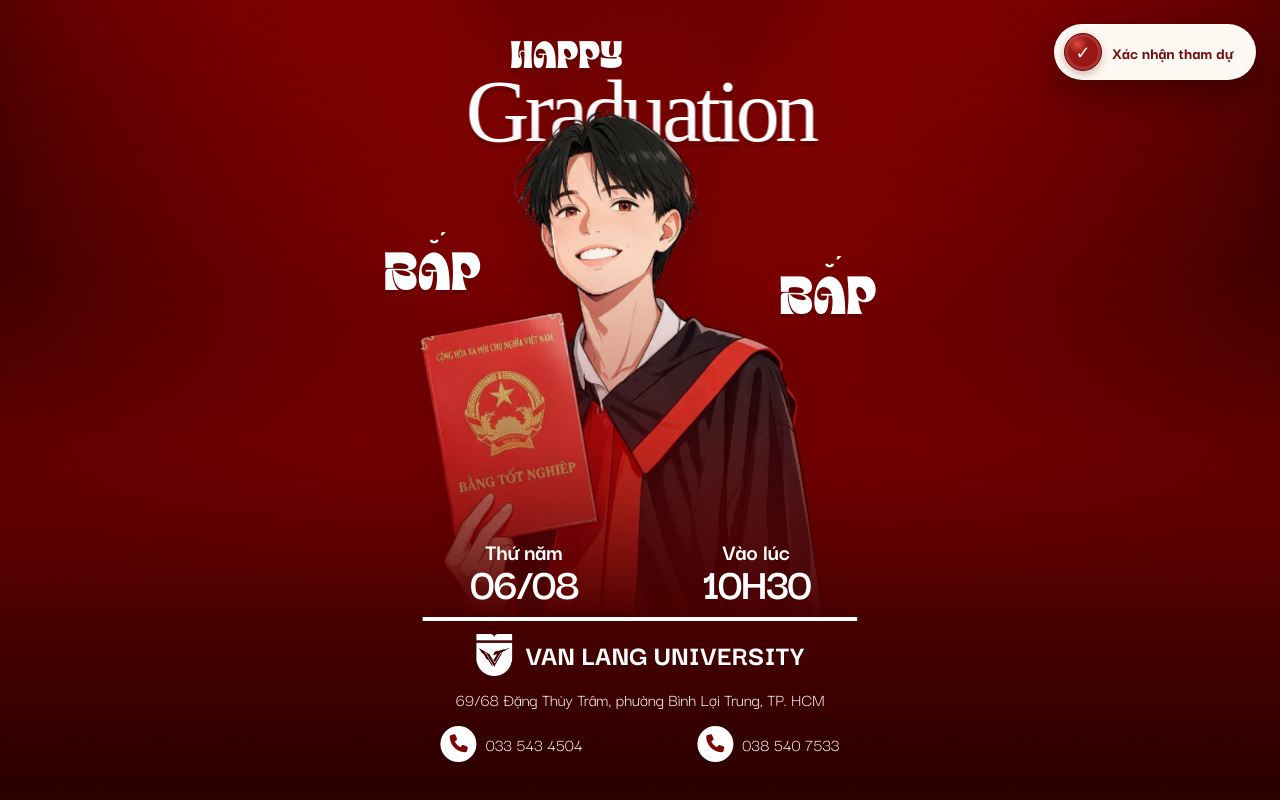
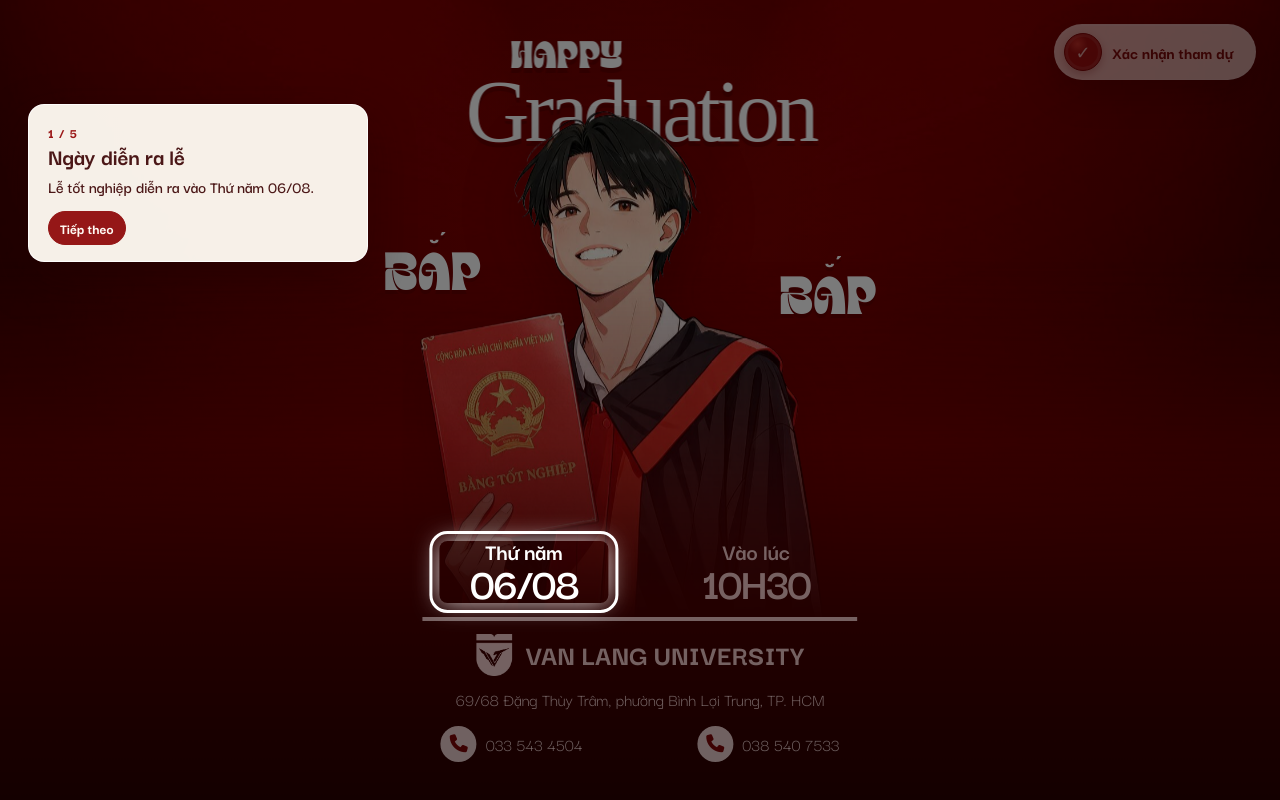
Before and after one commit to thanhhien1732/graduation_invitation, a React (Vite) app: page / in a window 1280 px wide. Built offline with nearby package versions, Linux system fonts and the light colour scheme; no server answers; a web font is replaced by a local one.

Commit message:
update preview tour

```diff
--- a/src/App.css
+++ b/src/App.css
@@ -58,15 +58,18 @@
 }
 
 .graduate-photo {
+  --graduate-offset-x: 0px;
   position: absolute;
   bottom: -2.5%;
-  left: 50%;
+  left: calc(50% + var(--graduate-offset-x));
   width: auto;
   max-width: none;
   height: 89%;
   transform: translateX(-50%);
   transform-origin: center bottom;
   filter: drop-shadow(0 22px 30px rgb(45 0 0 / 30%));
+  -webkit-mask-image: linear-gradient(to bottom, #000 0%, #000 93%, transparent 100%);
+  mask-image: linear-gradient(to bottom, #000 0%, #000 93%, transparent 100%);
   animation: person-float 2s ease-in-out 1s infinite alternate;
 }
 
@@ -363,6 +366,131 @@
   box-shadow:
     inset 0 0 0 3px rgb(255 255 255 / 12%),
     0 3px 8px rgb(91 0 0 / 28%);
+}
+
+.is-guide-highlighted {
+  border-radius: 8px;
+  outline: 3px solid #fff4d6;
+  outline-offset: 7px;
+  box-shadow: 0 0 28px rgb(255 244 214 / 88%);
+}
+
+.invitation-stage.is-guide-active .background-layer,
+.invitation-stage.is-guide-active .graduate-reveal,
+.invitation-stage.is-guide-active .foreground-layer,
+.invitation-stage.is-guide-active .graduation-heading,
+.invitation-stage.is-guide-active .graduate-name {
+  filter: brightness(0.48);
+  transition: filter 220ms ease;
+}
+
+.invitation-stage.is-guide-active .event-time,
+.invitation-stage.is-guide-active .event-divider,
+.invitation-stage.is-guide-active .university,
+.invitation-stage.is-guide-active .event-address,
+.invitation-stage.is-guide-active .contact-row {
+  opacity: 0.38;
+  transition:
+    opacity 220ms ease,
+    filter 220ms ease;
+}
+
+.invitation-stage.is-guide-active .event-details .is-guide-highlighted {
+  opacity: 1;
+  filter: brightness(1.2);
+}
+
+.invitation-stage.is-guide-active .rsvp-trigger {
+  opacity: 0.5;
+  filter: brightness(0.58);
+  transition:
+    opacity 220ms ease,
+    filter 220ms ease,
+    transform 180ms ease,
+    box-shadow 180ms ease;
+}
+
+.invitation-stage.is-guide-active .rsvp-trigger.is-guide-highlighted {
+  opacity: 1;
+  filter: none;
+}
+
+.event-time.is-guide-highlighted,
+.event-address.is-guide-highlighted,
+.contact-row.is-guide-highlighted {
+  position: relative;
+  z-index: 20;
+  animation: guide-highlight-pulse 1.2s ease-in-out infinite alternate;
+}
+
+.rsvp-trigger.is-guide-highlighted {
+  z-index: 20;
+}
+
+.invitation-guide {
+  position: fixed;
+  z-index: 30;
+  top: 104px;
+  left: 28px;
+  width: min(340px, calc(100vw - 56px));
+  padding: 18px 19px 16px;
+  color: #4b1717;
+  font-family: 'Darker Grotesque', Arial, sans-serif;
+  background: rgb(255 250 242 / 96%);
+  border: 1px solid rgb(255 255 255 / 88%);
+  border-radius: 16px;
+  box-shadow: 0 18px 46px rgb(31 0 0 / 38%);
+}
+
+.invitation-guide-count {
+  margin: 0 0 2px;
+  color: #9b1717;
+  font-size: 14px;
+  font-weight: 800;
+  letter-spacing: 0.08em;
+}
+
+.invitation-guide h2 {
+  margin: 0;
+  font-size: 24px;
+  line-height: 1.05;
+}
+
+.invitation-guide>p:not(.invitation-guide-count) {
+  margin: 7px 0 14px;
+  font-size: 17px;
+  font-weight: 600;
+  line-height: 1.25;
+}
+
+.invitation-guide-actions {
+  display: flex;
+  flex-wrap: wrap;
+  gap: 7px;
+}
+
+.invitation-guide-actions button {
+  min-height: 34px;
+  padding: 5px 11px;
+  color: #7a1414;
+  font: inherit;
+  font-size: 15px;
+  font-weight: 750;
+  background: transparent;
+  border: 1px solid rgb(122 20 20 / 32%);
+  border-radius: 999px;
+  cursor: pointer;
+}
+
+.invitation-guide-actions button:last-child {
+  color: #fff9f3;
+  background: #951717;
+  border-color: #951717;
+}
+
+.invitation-guide-actions button:focus-visible {
+  outline: 3px solid #4b1717;
+  outline-offset: 2px;
 }
 
 .rsvp-backdrop {
@@ -849,11 +977,11 @@
 
 @keyframes person-float {
   from {
-    transform: translateX(-50%) translateY(0);
+    translate: 0 0;
   }
 
   to {
-    transform: translateX(-50%) translateY(-2%);
+    translate: 0 -2%;
   }
 }
 
@@ -926,6 +1054,18 @@
   }
 }
 
+@keyframes guide-highlight-pulse {
+  from {
+    outline-color: #fff4d6;
+    box-shadow: 0 0 18px rgb(255 244 214 / 64%);
+  }
+
+  to {
+    outline-color: #fff;
+    box-shadow: 0 0 32px rgb(255 244 214 / 96%);
+  }
+}
+
 @keyframes backdrop-enter {
   from {
     opacity: 0;
@@ -979,6 +1119,7 @@
   .graduate-photo {
     bottom: 5%;
     height: 82%;
+    --graduate-offset-x: 17px;
   }
 
   .graduate-name {
@@ -998,6 +1139,12 @@
   .event-details {
     bottom: 5%;
     width: min(620px, 80vw);
+  }
+
+  .invitation-guide {
+    top: 88px;
+    left: 24px;
+    width: min(340px, 46vw);
   }
 }
 
@@ -1035,7 +1182,7 @@
   .graduate-photo {
     bottom: 9%;
     height: 73%;
-    left: 55%;
+    --graduate-offset-x: 23px;
   }
 
   .foreground-layer {
@@ -1126,6 +1273,22 @@
     height: 32px;
   }
 
+  .invitation-guide {
+    top: 64px;
+    left: 12px;
+    width: calc(100vw - 24px);
+    padding: 14px 15px 13px;
+  }
+
+  .invitation-guide h2 {
+    font-size: 22px;
+  }
+
+  .invitation-guide>p:not(.invitation-guide-count) {
+    margin-bottom: 10px;
+    font-size: 16px;
+  }
+
   .rsvp-backdrop {
     padding: 0;
     place-items: end center;
@@ -1178,6 +1341,7 @@
   .event-details,
   .rsvp-trigger,
   .rsvp-trigger::after,
+  .is-guide-highlighted,
   .rsvp-success button,
   .rsvp-backdrop,
   .rsvp-dialog,
--- a/src/App.jsx
+++ b/src/App.jsx
@@ -19,6 +19,34 @@
 }
 
 const isGmailAddress = (email) => /^[A-Z0-9._%+-]+@gmail\.com$/i.test(email)
+
+const invitationGuideSteps = [
+  {
+    target: 'date',
+    title: 'Ngày diễn ra lễ',
+    description: 'Lễ tốt nghiệp diễn ra vào Thứ năm 06/08.',
+  },
+  {
+    target: 'time',
+    title: 'Giờ bắt đầu',
+    description: 'Buổi lễ bắt đầu vào lúc 10H30.',
+  },
+  {
+    target: 'address',
+    title: 'Địa điểm',
+    description: 'Nhấn vào địa chỉ để mở chỉ đường trên Google Maps.',
+  },
+  {
+    target: 'phone',
+    title: 'Số điện thoại',
+    description: 'Nhấn vào một trong hai số để gọi nhanh.',
+  },
+  {
+    target: 'confirm',
+    title: 'Xác nhận tham dự',
+    description: 'Nhấn nút này để mở biểu mẫu xác nhận của bạn.',
+  },
+]
 
 const getSuccessMessage = ({ ceremony, party }) => {
   const isAttendingParty = party.length > 0 && !party.includes('Không')
@@ -43,7 +71,9 @@
   const [formData, setFormData] = useState(initialForm)
   const [submitState, setSubmitState] = useState('idle')
   const [submitMessage, setSubmitMessage] = useState('')
+  const [guideStep, setGuideStep] = useState(null)
   const triggerRef = useRef(null)
+  const guideTargetRefs = useRef({})
 
   useEffect(() => {
     if (!isRsvpOpen) return undefined
@@ -65,6 +95,16 @@
       document.removeEventListener('keydown', closeOnEscape)
     }
   }, [isRsvpOpen])
+
+  useEffect(() => {
+    const prefersReducedMotion = window.matchMedia('(prefers-reduced-motion: reduce)').matches
+    const tourTimer = window.setTimeout(
+      () => setGuideStep(0),
+      prefersReducedMotion ? 0 : 3700,
+    )
+
+    return () => window.clearTimeout(tourTimer)
+  }, [])
 
   const openRsvp = () => {
     setSubmitState('idle')
@@ -198,10 +238,16 @@
   }
 
   const isAttendingCeremony = formData.ceremony === 'Có'
+  const activeGuideTarget =
+    guideStep === null ? null : invitationGuideSteps[guideStep].target
+  const activeGuide = guideStep === null ? null : invitationGuideSteps[guideStep]
 
   return (
     <main className="invitation-page">
-      <section className="invitation-stage" aria-labelledby="invitation-title">
+      <section
+        className={`invitation-stage${activeGuide ? ' is-guide-active' : ''}`}
+        aria-labelledby="invitation-title"
+      >
         <div
           className="background-layer"
           style={{ backgroundImage: `url("${backgroundImage}")` }}
@@ -241,11 +287,21 @@
 
         <div className="event-details">
           <div className="event-time-row">
-            <div className="event-time">
+            <div
+              ref={(element) => {
+                guideTargetRefs.current.date = element
+              }}
+              className={`event-time${activeGuideTarget === 'date' ? ' is-guide-highlighted' : ''}`}
+            >
               <span>Thứ năm</span>
               <strong>06/08</strong>
             </div>
-            <div className="event-time">
+            <div
+              ref={(element) => {
+                guideTargetRefs.current.time = element
+              }}
+              className={`event-time${activeGuideTarget === 'time' ? ' is-guide-highlighted' : ''}`}
+            >
               <span>Vào lúc</span>
               <strong>10H30</strong>
             </div>
@@ -263,7 +319,10 @@
           </div>
 
           <a
-            className="event-address"
+            ref={(element) => {
+              guideTargetRefs.current.address = element
+            }}
+            className={`event-address${activeGuideTarget === 'address' ? ' is-guide-highlighted' : ''}`}
             href="https://www.google.com/maps/search/?api=1&query=69%2F68%20%C4%90%E1%BA%B7ng%20Th%C3%B9y%20Tr%C3%A2m%2C%20ph%C6%B0%E1%BB%9Dng%20B%C3%ACnh%20L%E1%BB%A3i%20Trung%2C%20TP.%20HCM"
             target="_blank"
             rel="noreferrer"
@@ -271,7 +330,12 @@
             69/68 Đặng Thùy Trâm, phường Bình Lợi Trung, TP. HCM
           </a>
 
-          <div className="contact-row">
+          <div
+            ref={(element) => {
+              guideTargetRefs.current.phone = element
+            }}
+            className={`contact-row${activeGuideTarget === 'phone' ? ' is-guide-highlighted' : ''}`}
+          >
             <a href="tel:+84335434504">
               <span className="phone-icon" aria-hidden="true">
                 <i className="fa-solid fa-phone" />
@@ -289,7 +353,7 @@
 
         <button
           ref={triggerRef}
-          className="rsvp-trigger"
+          className={`rsvp-trigger${activeGuideTarget === 'confirm' ? ' is-guide-highlighted' : ''}`}
           type="button"
           onClick={openRsvp}
           aria-haspopup="dialog"
@@ -299,6 +363,35 @@
           </span>
           Xác nhận tham dự
         </button>
+
+        {activeGuide && (
+          <>
+            <aside className="invitation-guide" aria-live="polite">
+              <p className="invitation-guide-count">
+                {guideStep + 1} / {invitationGuideSteps.length}
+              </p>
+              <h2>{activeGuide.title}</h2>
+              <p>{activeGuide.description}</p>
+              <div className="invitation-guide-actions">
+                {guideStep > 0 && (
+                  <button type="button" onClick={() => setGuideStep(guideStep - 1)}>
+                    Quay lại
+                  </button>
+                )}
+                <button
+                  type="button"
+                  onClick={() =>
+                    setGuideStep(
+                      guideStep === invitationGuideSteps.length - 1 ? null : guideStep + 1,
+                    )
+                  }
+                >
+                  {guideStep === invitationGuideSteps.length - 1 ? 'Hoàn tất' : 'Tiếp theo'}
+                </button>
+              </div>
+            </aside>
+          </>
+        )}
       </section>
 
       {isRsvpOpen && (
```
